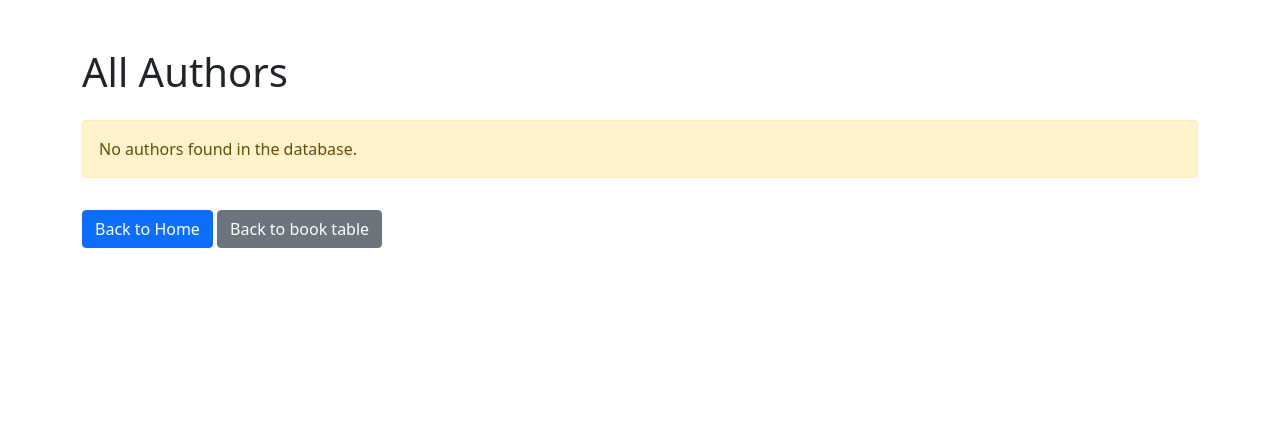
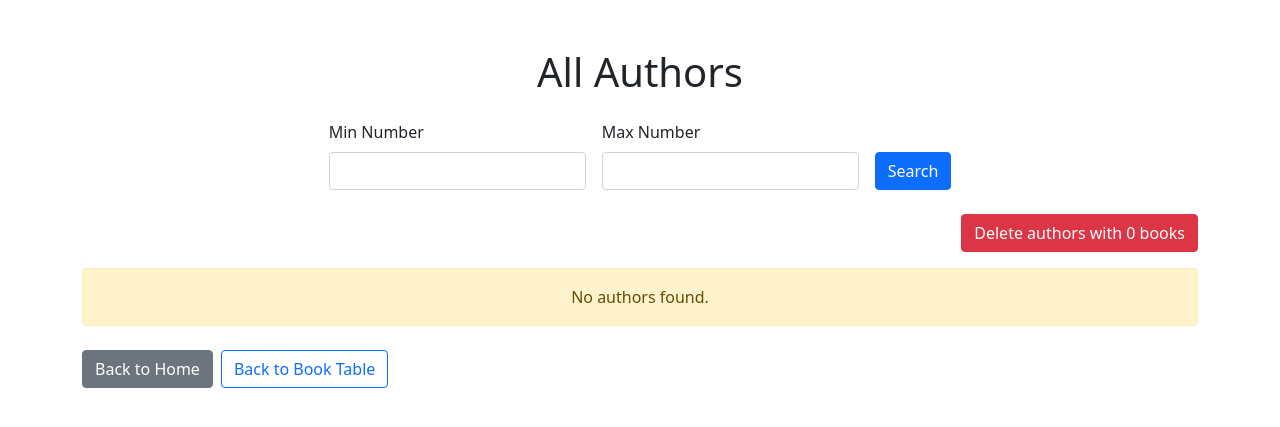
Before and after one commit to ibrahim-zerzeri/Symfony_esprit, a Symfony app: template templates/author/showAll.html.twig in a window 1280 px wide. Shown: the top 427 px of the page. Run offline with Twig, Linux system fonts and the light colour scheme; the template is opened without the code that fills it, so the values that code supplies are empty; some libraries are stand-ins or nearby versions.

Commit message:
DQL working just fine

```diff
--- a/templates/author/showAll.html.twig
+++ b/templates/author/showAll.html.twig
@@ -6,16 +6,46 @@
 </head>
 <body>
 <div class="container mt-5">
-        <h1 class="mb-4">All Authors</h1>
+    <h1 class="mb-4 text-center">All Authors</h1>
+
+    {# 🔎 Search Form #}
+    <form method="get" action="{{ path('showAllAuthors') }}" class="row g-3 mb-4 justify-content-center">
+        <div class="col-auto">
+            <label for="min" class="form-label">Min Number</label>
+            <input type="number" class="form-control" name="min" id="min" value="{{ min }}">
+        </div>
+        <div class="col-auto">
+            <label for="max" class="form-label">Max Number</label>
+            <input type="number" class="form-control" name="max" id="max" value="{{ max }}">
+        </div>
+        <div class="col-auto align-self-end">
+            <button type="submit" class="btn btn-primary">Search</button>
+        </div>
+    </form>
+
+    {# 🗑️ Delete authors with 0 books #}
+    <div class="mb-3 text-end">
+        <a href="{{ path('delete_zero_authors') }}" class="btn btn-danger"
+           onclick="return confirm('Are you sure you want to delete all authors with 0 books?')">
+            Delete authors with 0 books
+        </a>
+    </div>
+
+    {% for label, messages in app.flashes %}
+        {% for message in messages %}
+            <div class="alert alert-success">{{ message }}</div>
+        {% endfor %}
+    {% endfor %}
 
     {% if list is not empty %}
         <div class="table-responsive">
-                <table class="table table-striped table-bordered">
+            <table class="table table-striped table-bordered align-middle text-center">
                 <thead class="table-dark">
                     <tr>
                         <th>ID</th>
                         <th>Username</th>
                         <th>Email</th>
+                        <th>Number of books</th>
                         <th>Actions</th>
                     </tr>
                 </thead>
@@ -25,28 +55,26 @@
                         <td>{{ author.id }}</td>
                         <td>{{ author.username }}</td>
                         <td>{{ author.email }}</td>
+                        <td><span class="badge bg-info text-dark">{{ author.nbBooks }}</span></td>
                         <td>
- <a href="{{path('deleteAuthor',{'id':author.id})}}">Delete</a> {#or URL #}
- <a href="{{path('showDetails',{'id':author.id})}}">Show</a>
-    <a href="{{ path('updateAuthor', {'id': author.id}) }}">Update</a>
+                            <a href="{{ path('updateAuthor', {'id': author.id}) }}" class="text-decoration-none text-primary">Edit</a> |
+                            <a href="{{ path('deleteAuthor', {'id': author.id}) }}" class="text-decoration-none text-danger">Delete</a> |
+                            <a href="{{ path('showDetails', {'id': author.id}) }}" class="text-decoration-none text-success">Show</a>
                         </td>
                     </tr>
                     {% endfor %}
                 </tbody>
             </table>
         </div>
-
-            <div class="mt-3">
-                <p class="text-muted">Total authors: {{ list|length }}</p>
-            </div>
+        <p class="text-muted mt-3">Total authors: {{ list|length }}</p>
     {% else %}
-            <div class="alert alert-warning" role="alert">
-                No authors found in the database.
-            </div>
+        <div class="alert alert-warning text-center">No authors found.</div>
     {% endif %}
 
-        <a href="{{ path('app_home') }}" class="btn btn-primary mt-3">Back to Home</a>
-          <a href="{{ path('showAllBooks') }}" class="btn btn-secondary mt-3">Back to book table</a>
+    <div class="d-flex gap-2 mt-4">
+        <a href="{{ path('app_home') }}" class="btn btn-secondary">Back to Home</a>
+        <a href="{{ path('showAllBooks') }}" class="btn btn-outline-primary">Back to Book Table</a>
+    </div>
 </div>
 </body>
 </html>
--- a/templates/book/showAll.html.twig
+++ b/templates/book/showAll.html.twig
@@ -10,7 +10,7 @@
 
         <div class="mb-3">
             <a href="{{ path('addBookForm') }}" class="btn btn-success">Add New Book</a>
-            <a href="{{ path('app_book') }}" class="btn btn-secondary">Back to Book Home</a>
+            <a href="{{ path('showAllAuthors') }}" class="btn btn-secondary">Back to Authors table</a>
              <a href="{{ path('book_stats') }}" class="btn btn-danger">Book stats</a>
         </div>
 
```
Also changed, not shown: src/Controller/AuthorController.php (+37 -4 lines), src/Repository/AuthorRepository.php (+29 -0 lines). Lines whose indentation alone changed are shown as unchanged.
